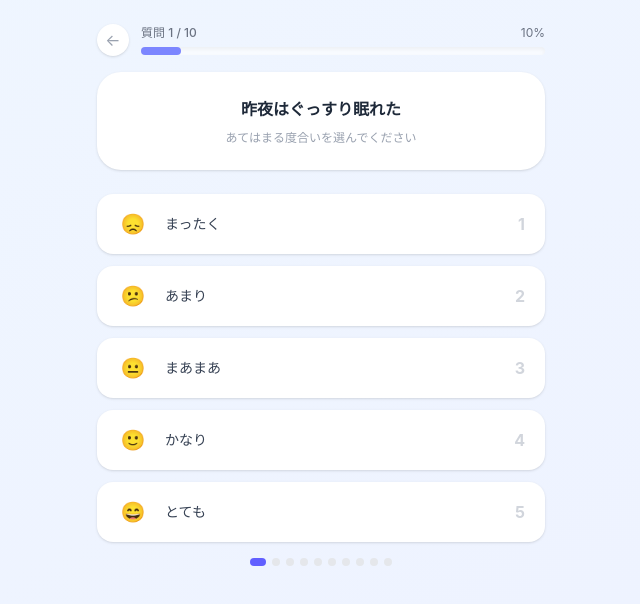
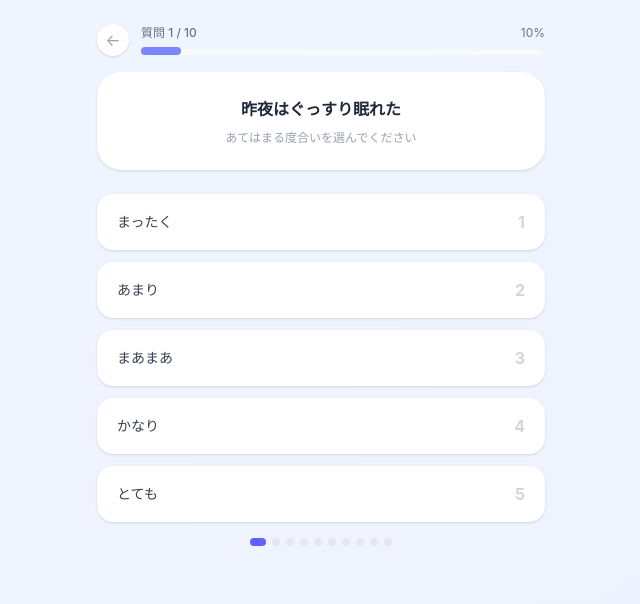
Before and after one commit to heiogawa-create/brain-condition-ai, a Next.js app: page /check in a window 1280 px wide. Shown: the top 604 px of the page, without its empty margins (319-959 px from the left). Built offline with nearby package versions, Linux system fonts and the light colour scheme.

Commit message:
Remove answer face emojis from check page

```diff
--- a/app/check/page.tsx
+++ b/app/check/page.tsx
@@ -5,7 +5,6 @@ import { useRouter } from 'next/navigation';
 import { QUESTIONS, SCALE_LABELS } from '@/lib/score';
 import { loadUserData, saveUserData } from '@/lib/storage';
 
-const FACE_MAP: Record<number, string> = { 1: '😞', 2: '😕', 3: '😐', 4: '🙂', 5: '😄' };
 const BG_COLORS = [
   'from-blue-50 to-indigo-50',
   'from-indigo-50 to-purple-50',
@@ -115,7 +114,6 @@ export default function CheckPage() {
                       : 'bg-white text-gray-700 shadow-sm hover:shadow-md hover:bg-indigo-50'
                   }`}
                 >
-                  <span className="text-xl w-8">{FACE_MAP[score]}</span>
                   <span className="flex-1 text-left">{SCALE_LABELS[score]}</span>
                   <span className={`text-base font-bold w-5 text-right ${selected ? 'text-white' : 'text-gray-300'}`}>
                     {score}
```
